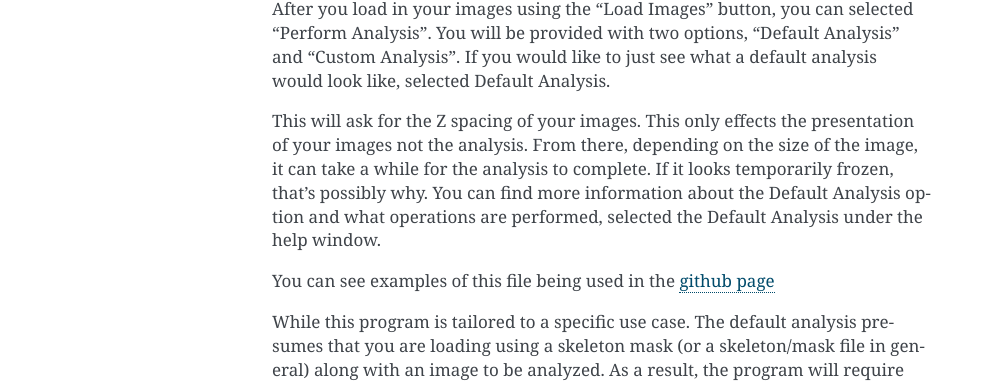
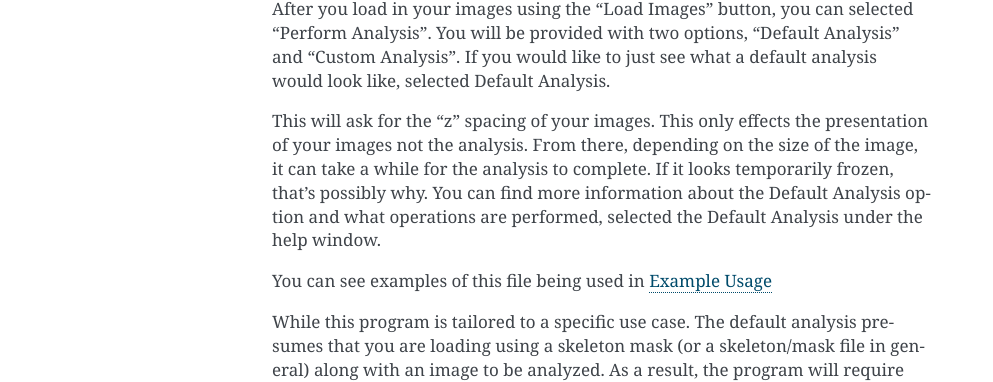
Before and after one commit to Anhardy1999/NPC_Image_Analysis, a Sphinx documentation site: the page built from docs/source/Usage.rst, in a window 1280 px wide. Shown: the part 804-1186 px from the top of the page, without its empty margins (148-1141 px from the left). Built offline with Sphinx 7.4.7, drawn with Linux system fonts in a browser that asks for light colours; pages that are not in the unit, such as notebooks, are missing from menus.

Commit message:
Update Usage.rst

```diff
--- a/docs/source/Usage.rst
+++ b/docs/source/Usage.rst
@@ -31,10 +31,10 @@ To use this software, you will need...
 After you load in your images using the "Load Images" button, you can selected "Perform Analysis".
 You will be provided with two options, "Default Analysis" and "Custom Analysis". If you would like to just see what a default analysis would look like, selected Default Analysis.
 
-This will ask for the Z spacing of your images. This only effects the presentation of your images not the analysis. From there, depending on the size of the image, it can take a while for the analysis to complete. If it looks temporarily frozen, that's possibly why.
+This will ask for the "z" spacing of your images. This only effects the presentation of your images not the analysis. From there, depending on the size of the image, it can take a while for the analysis to complete. If it looks temporarily frozen, that's possibly why.
 You can find more information about the Default Analysis option and what operations are performed, selected the Default Analysis under the help window.
 
-You can see examples of this file being used in the `github page <https://github.com/Anhardy1999/NPC_Image_Analysis>`_
+You can see examples of this file being used in :doc:`Examples`
 
 While this program is tailored to a specific use case. The default analysis presumes that you are loading using a skeleton mask (or a skeleton/mask file in general) along with
 an image to be analyzed. As a result, the program will require you to load two images and certain operations will presume that both files are loaded. However,
```
